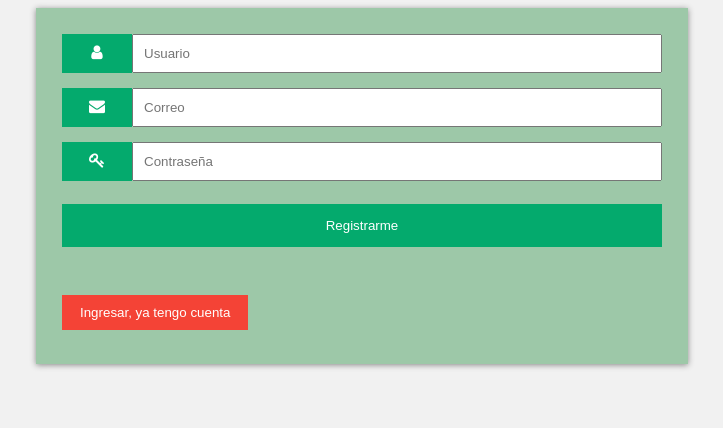
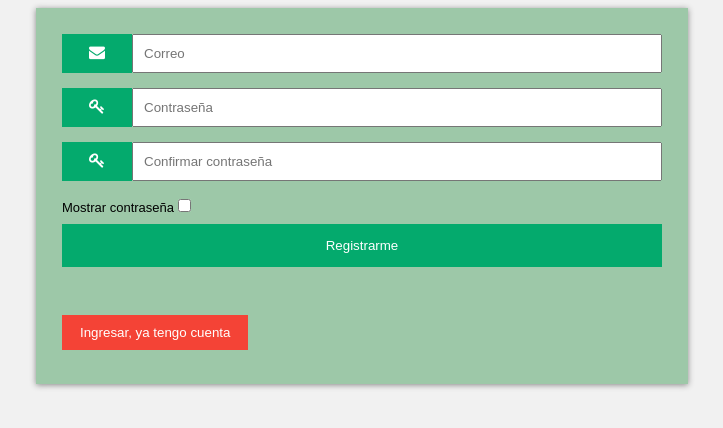
Before and after one commit to martin-paredes/sistema-comunicacion-escolar, a PHP site: page /modulos/registro/index.php in a window 1280 px wide. Shown: the top 428 px of the page, without its empty margins (278-1001 px from the left). Run offline with PHP 8.4, Linux system fonts and the light colour scheme.

Commit message:
Ajustes de estilos en pantalla de registro y validación de campos en formulario

```diff
--- a/estilos/styles.css
+++ b/estilos/styles.css
@@ -48,3 +48,8 @@ button {
     height: 30%;
     width: 30%;
 }
+
+.label {
+    font-size: small;
+    font-family: sans-serif;
+}
--- a/js/script.js
+++ b/js/script.js
@@ -26,7 +26,30 @@ function showSlides(n) {
     for (i = 0; i < dots.length; i++) {
         dots[i].className = dots[i].className.replace(' active', '');
     }
-    slides[slideIndex - 1].style.display = 'block';
-    dots[slideIndex - 1].className += ' active';
-    captionText.innerHTML = dots[slideIndex - 1].alt;
+    if (slides && slides.length > 0) {
+        slides[slideIndex - 1].style.display = 'block';
+        dots[slideIndex - 1].className += ' active';
+        captionText.innerHTML = dots[slideIndex - 1].alt;
+    }
 }
+
+function checkPassword() {
+    var input = document.getElementById('pwd-two');
+    if (input.value != document.getElementById('pwd').value) {
+        input.setCustomValidity('La contraseña debe coincidir');
+    } else {
+        input.setCustomValidity('');
+    }
+}
+
+function viewPassword() {
+    let pwd = document.getElementById("pwd");
+    let pwdTwo = document.getElementById("pwd-two");
+    if (pwd.type === "password") {
+        pwd.type = "text";
+        pwdTwo.type = "text";
+    } else {
+        pwd.type = "password";
+        pwdTwo.type = "password";
+    }
+}
--- a/modulos/registro/index.php
+++ b/modulos/registro/index.php
@@ -12,33 +12,34 @@
 
 <body>
 
-    <form class="modal-content">
+    <form class="modal-content" action="../feed/index.php">
         <div class="container">
 
             <div class="input-container">
-                <i class="fa fa-user icon"></i>
-                <input class="input-field" type="text" placeholder="Usuario" name="usrnm">
-            </div>
-
-            <div class="input-container">
                 <i class="fa fa-envelope icon"></i>
-                <input class="input-field" type="text" placeholder="Correo" name="email">
+                <input class="input-field" type="email" placeholder="Correo" name="email" required>
             </div>
 
             <div class="input-container">
                 <i class="fa fa-key icon"></i>
-                <input class="input-field" type="password" placeholder="Contraseña" name="psw">
+                <input id="pwd" name="pwd" class="input-field" type="password" placeholder="Contraseña" pattern="^\S{6,}$" oninput="checkPassword()" maxlength="8" required>
             </div>
 
-            <button type="button" onclick="window.location.href='../feed/index.php';">Registrarme</button>
+            <div class="input-container">
+                <i class="fa fa-key icon"></i>
+                <input id="pwd-two" name="pwd-two" class="input-field" type="password" placeholder="Confirmar contraseña" pattern="^\S{6,}$" oninput="checkPassword()" maxlength="8" required>
+            </div>
+
+            <span class="label">Mostrar contraseña</span><input type="checkbox" onclick="viewPassword()" style="cursor: pointer;">
+
+            <button type="submit">Registrarme</button>
         </div>
-
         <div class="container">
             <button type="button" class="cancelbtn" onclick="window.location.href='../login/index.php';">Ingresar, ya tengo
                 cuenta</button>
         </div>
     </form>
-
+    <script src="../../js/script.js"></script>
 </body>
 
 </html>
```
